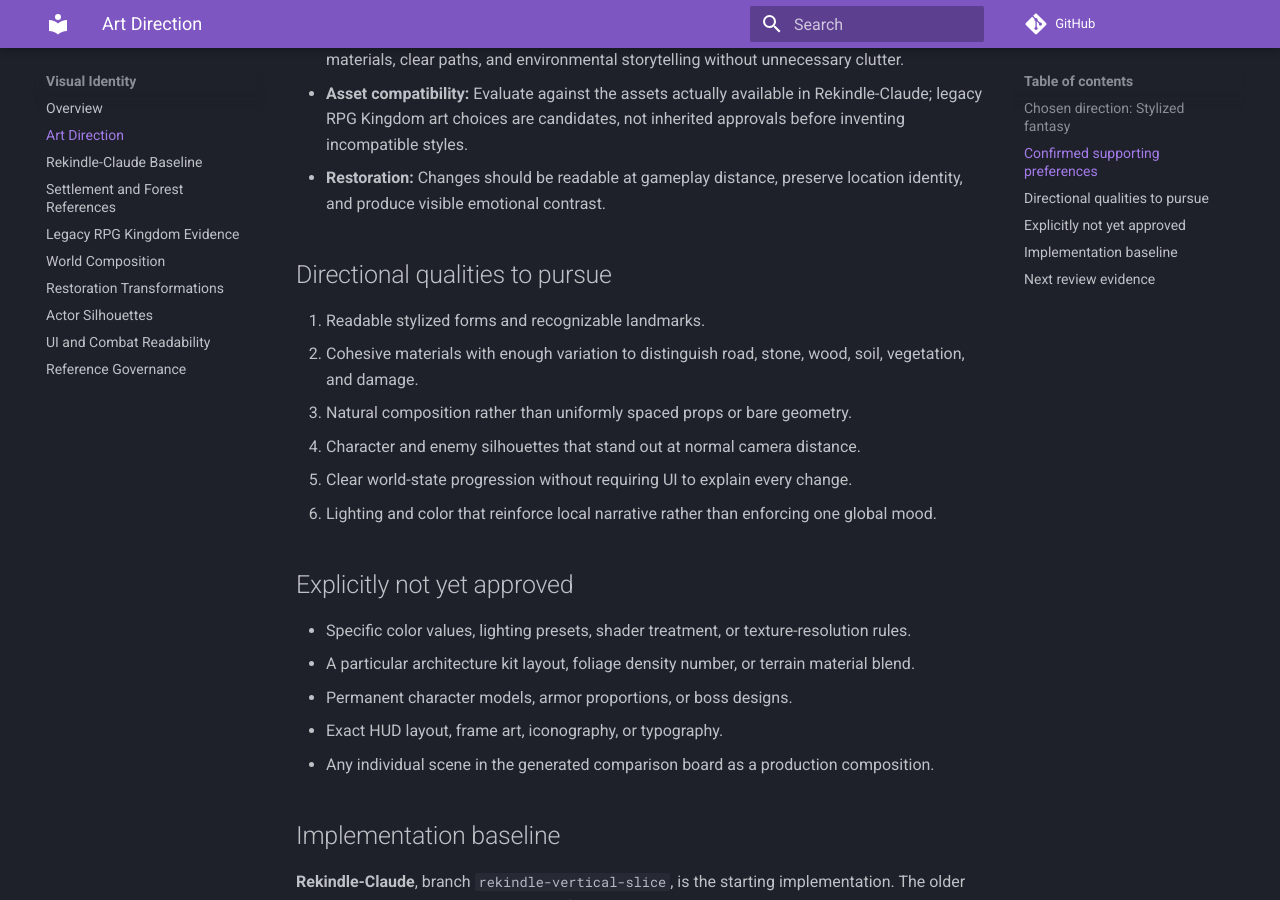
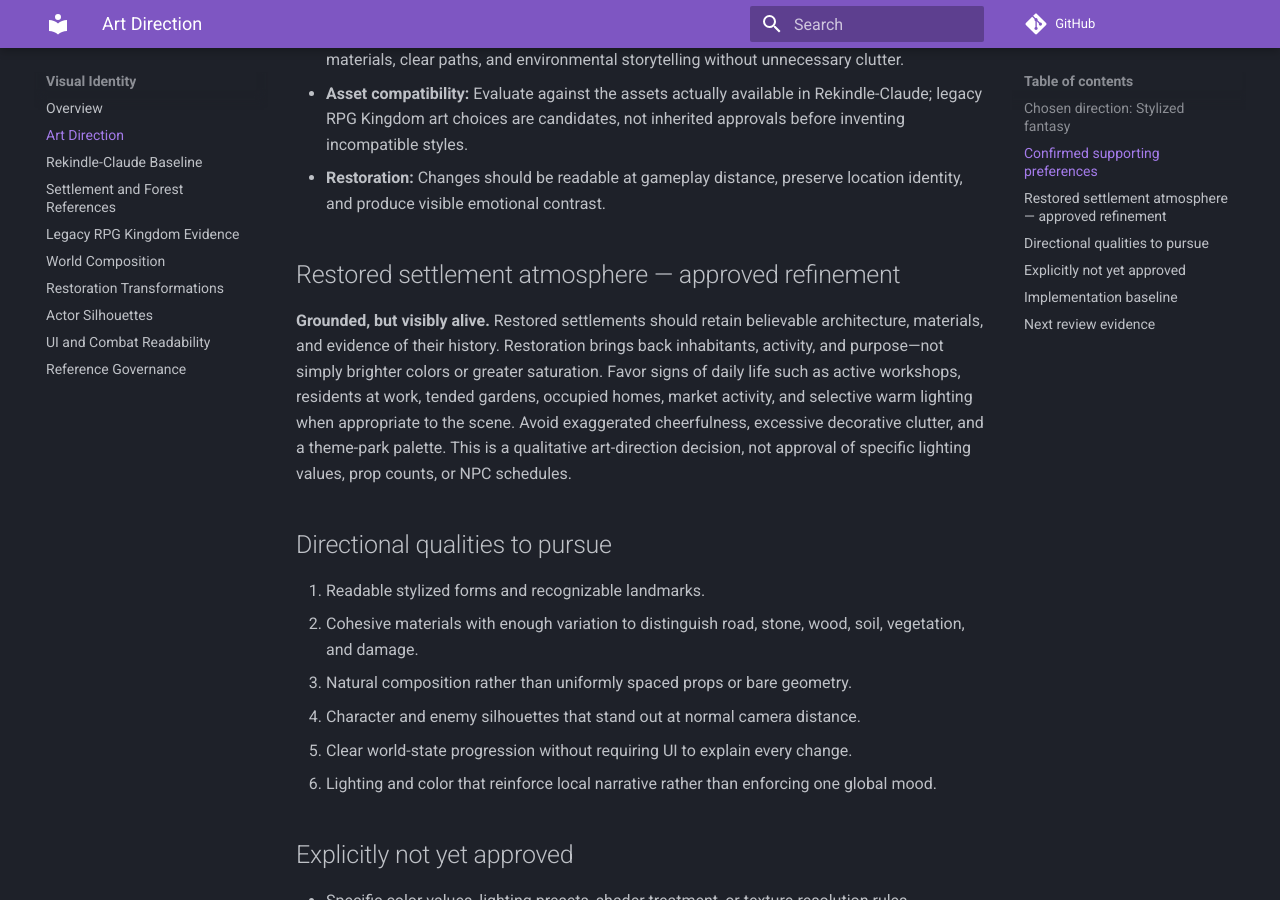
Before and after one commit to Shashakar/RPG-Kingdom-Design-Bible, an MkDocs documentation site: the page built from docs/visual/art-direction.md, in a window 1280 px wide and 900 px high, scrolled down 601 px. Built offline with MkDocs 1.6.1 and Material for MkDocs 9.7.7, drawn with Linux system fonts in a browser that asks for light colours; comment, search, counter and statistics services are not loaded.

Commit message:
Record grounded but living restored settlement direction

```diff
--- a/docs/visual/art-direction.md
+++ b/docs/visual/art-direction.md
@@ -12,6 +12,10 @@ The selected direction is **Stylized Fantasy (Option A)**. It prioritizes recogn
 - **Environment detail: balanced.** Use natural vegetation grouping, distinct ground and structure materials, clear paths, and environmental storytelling without unnecessary clutter.
 - **Asset compatibility:** Evaluate against the assets actually available in Rekindle-Claude; legacy RPG Kingdom art choices are candidates, not inherited approvals before inventing incompatible styles.
 - **Restoration:** Changes should be readable at gameplay distance, preserve location identity, and produce visible emotional contrast.
+
+## Restored settlement atmosphere — approved refinement
+
+**Grounded, but visibly alive.** Restored settlements should retain believable architecture, materials, and evidence of their history. Restoration brings back inhabitants, activity, and purpose—not simply brighter colors or greater saturation. Favor signs of daily life such as active workshops, residents at work, tended gardens, occupied homes, market activity, and selective warm lighting when appropriate to the scene. Avoid exaggerated cheerfulness, excessive decorative clutter, and a theme-park palette. This is a qualitative art-direction decision, not approval of specific lighting values, prop counts, or NPC schedules.
 
 ## Directional qualities to pursue
 
```
